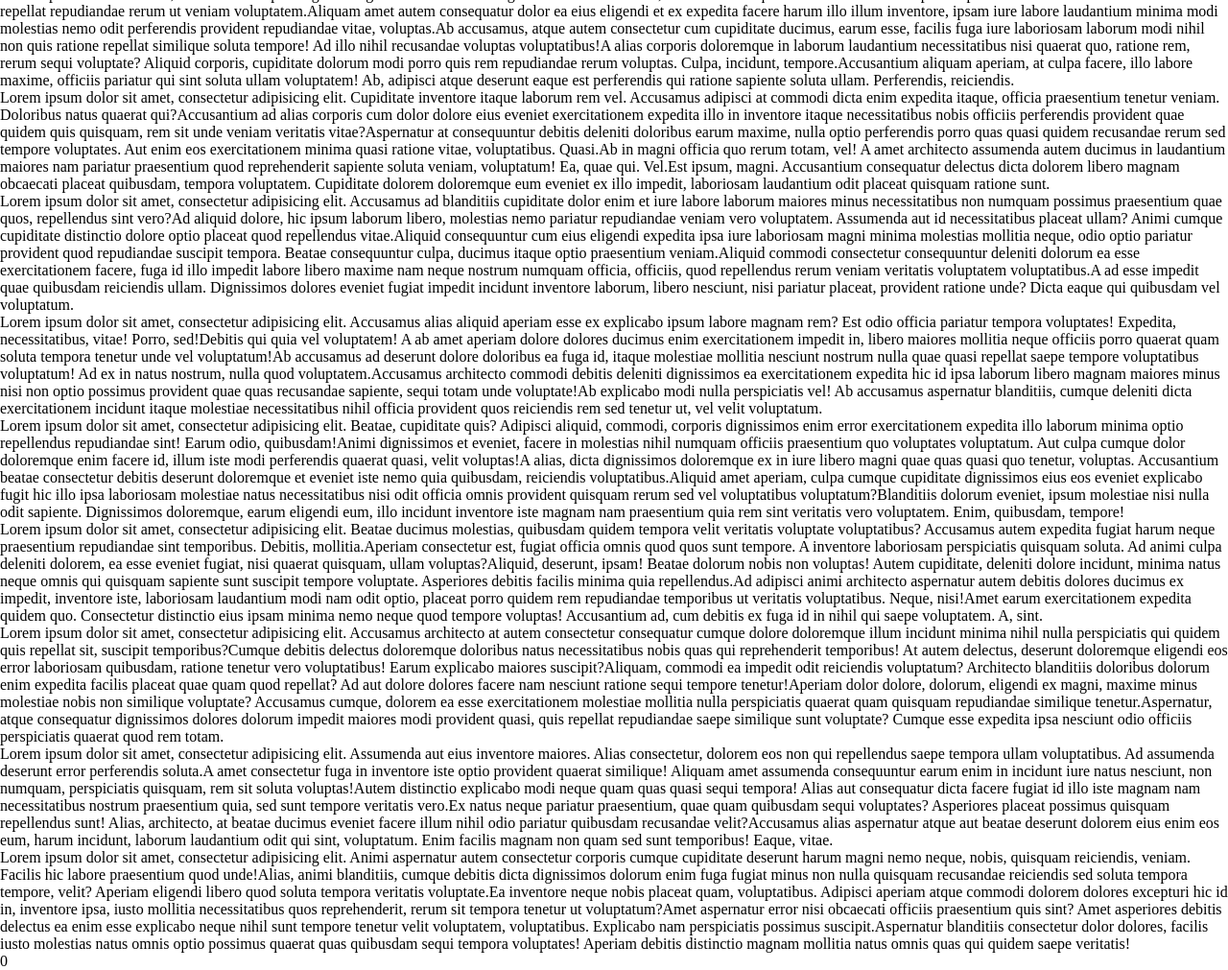
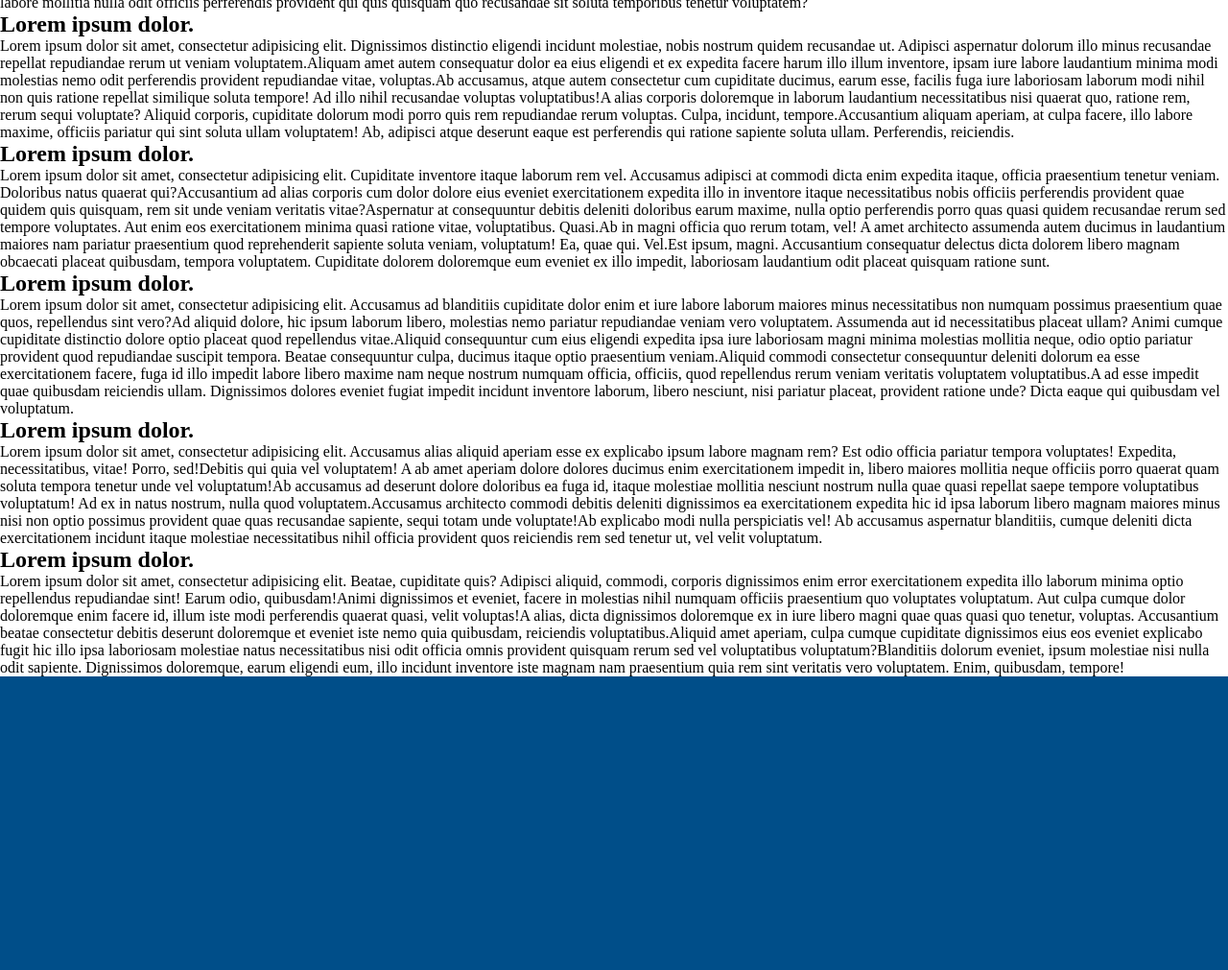
Before and after one commit to TestPolygon/adaptive, a plain HTML site: page index.html in a window 1280 px wide. Shown: the part 123-1134 px from the top of the page at 96% size. After the commit the page ends 828 px from the top, so only its background shows below. Drawn offline with Linux system fonts and the light colour scheme.

Commit message:
Update index.html

```diff
--- a/index.html
+++ b/index.html
@@ -4,25 +4,24 @@
 <head>
   <meta charset="utf-8">
 
-  <title>Scroll test page</title>
-  <meta name="description" content="Scroll test page">
+  <title>Scroll</title>
+  <meta name="description" content="Scroll testing page">
 
-  <meta property="og:title" content="Scroll test page">
-  <meta property="og:description" content="Scroll test page.">
+  <meta property="og:title" content="Scroll">
+  <meta property="og:description" content="Scroll testing page">
   <meta property="og:type" content="website">
   <meta property="og:url" content="https://TestPolygon.github.io/">
 
-  <meta name="theme-color" content="#24292e">
-  <meta name="msapplication-TileColor" content="#24292e">
+  <meta name="theme-color" content="#004E89">
+  <meta name="msapplication-TileColor" content="#004E89">
 
 
   <meta name="viewport" content="width=device-width, initial-scale=1.0">
 
 
-
   <style>
 
-    /* Disable user agent CSS */
+/* ----- Disable user agent CSS ----- */
 
     * {
       margin: 0;
@@ -35,18 +34,24 @@
       /*  border: 1px dotted;*/
     }
 
+/* ---------------------------------- */
 
     html {
       background-color: #004E89;
-
-      /* Scrollbar hack */
-      width: 100vw;
-      overflow-x: hidden;
     }
 
     .wrapper {
       background-color: white;
     }
+
+/* --------- Scrollbar hack --------- */
+
+    html {
+      width: 100vw;
+      overflow-x: hidden;
+    }
+
+/* -------- Custom scrollbar -------- */
 
     ::-webkit-scrollbar {
       width: 12px;
@@ -76,27 +81,24 @@
 <body>
 
 <div class="wrapper">
+  <h2>Lorem ipsum dolor.</h2>
   <p><span>Lorem ipsum dolor sit amet, consectetur adipisicing elit. Blanditiis dolore eos officiis quae quibusdam quod ratione rem sapiente totam vel. Assumenda, consectetur explicabo hic labore minima nobis odit qui totam!</span><span>A architecto eum exercitationem libero obcaecati quae quaerat vel voluptates. Ducimus ipsum neque omnis placeat recusandae. Assumenda cumque deleniti eveniet id ipsam nemo quisquam quod recusandae. Distinctio quaerat ullam vitae!</span><span>Aliquid aperiam aspernatur cumque deleniti ea esse et facilis fuga fugiat fugit in incidunt laudantium, maiores maxime nulla odit, optio quae quidem quis, rem repellendus suscipit totam ut velit voluptate?</span><span>Ab consequuntur, dicta eos exercitationem fuga iste labore magni nesciunt officia possimus quos reiciendis repellendus, reprehenderit saepe, tenetur ullam vitae? Consectetur iure modi tempora. Aspernatur dignissimos earum facere ipsa mollitia.</span><span>Ab accusamus, adipisci corporis cum debitis deserunt ea eligendi eveniet ex id, illo labore mollitia nulla odit officiis perferendis provident qui quis quisquam quo recusandae sit soluta temporibus tenetur voluptatem?</span>
   </p>
+  <h2>Lorem ipsum dolor.</h2>
   <p><span>Lorem ipsum dolor sit amet, consectetur adipisicing elit. Dignissimos distinctio eligendi incidunt molestiae, nobis nostrum quidem recusandae ut. Adipisci aspernatur dolorum illo minus recusandae repellat repudiandae rerum ut veniam voluptatem.</span><span>Aliquam amet autem consequatur dolor ea eius eligendi et ex expedita facere harum illo illum inventore, ipsam iure labore laudantium minima modi molestias nemo odit perferendis provident repudiandae vitae, voluptas.</span><span>Ab accusamus, atque autem consectetur cum cupiditate ducimus, earum esse, facilis fuga iure laboriosam laborum modi nihil non quis ratione repellat similique soluta tempore! Ad illo nihil recusandae voluptas voluptatibus!</span><span>A alias corporis doloremque in laborum laudantium necessitatibus nisi quaerat quo, ratione rem, rerum sequi voluptate? Aliquid corporis, cupiditate dolorum modi porro quis rem repudiandae rerum voluptas. Culpa, incidunt, tempore.</span><span>Accusantium aliquam aperiam, at culpa facere, illo labore maxime, officiis pariatur qui sint soluta ullam voluptatem! Ab, adipisci atque deserunt eaque est perferendis qui ratione sapiente soluta ullam. Perferendis, reiciendis.</span>
   </p>
+  <h2>Lorem ipsum dolor.</h2>
   <p><span>Lorem ipsum dolor sit amet, consectetur adipisicing elit. Cupiditate inventore itaque laborum rem vel. Accusamus adipisci at commodi dicta enim expedita itaque, officia praesentium tenetur veniam. Doloribus natus quaerat qui?</span><span>Accusantium ad alias corporis cum dolor dolore eius eveniet exercitationem expedita illo in inventore itaque necessitatibus nobis officiis perferendis provident quae quidem quis quisquam, rem sit unde veniam veritatis vitae?</span><span>Aspernatur at consequuntur debitis deleniti doloribus earum maxime, nulla optio perferendis porro quas quasi quidem recusandae rerum sed tempore voluptates. Aut enim eos exercitationem minima quasi ratione vitae, voluptatibus. Quasi.</span><span>Ab in magni officia quo rerum totam, vel! A amet architecto assumenda autem ducimus in laudantium maiores nam pariatur praesentium quod reprehenderit sapiente soluta veniam, voluptatum! Ea, quae qui. Vel.</span><span>Est ipsum, magni. Accusantium consequatur delectus dicta dolorem libero magnam obcaecati placeat quibusdam, tempora voluptatem. Cupiditate dolorem doloremque eum eveniet ex illo impedit, laboriosam laudantium odit placeat quisquam ratione sunt.</span>
   </p>
+  <h2>Lorem ipsum dolor.</h2>
   <p><span>Lorem ipsum dolor sit amet, consectetur adipisicing elit. Accusamus ad blanditiis cupiditate dolor enim et iure labore laborum maiores minus necessitatibus non numquam possimus praesentium quae quos, repellendus sint vero?</span><span>Ad aliquid dolore, hic ipsum laborum libero, molestias nemo pariatur repudiandae veniam vero voluptatem. Assumenda aut id necessitatibus placeat ullam? Animi cumque cupiditate distinctio dolore optio placeat quod repellendus vitae.</span><span>Aliquid consequuntur cum eius eligendi expedita ipsa iure laboriosam magni minima molestias mollitia neque, odio optio pariatur provident quod repudiandae suscipit tempora. Beatae consequuntur culpa, ducimus itaque optio praesentium veniam.</span><span>Aliquid commodi consectetur consequuntur deleniti dolorum ea esse exercitationem facere, fuga id illo impedit labore libero maxime nam neque nostrum numquam officia, officiis, quod repellendus rerum veniam veritatis voluptatem voluptatibus.</span><span>A ad esse impedit quae quibusdam reiciendis ullam. Dignissimos dolores eveniet fugiat impedit incidunt inventore laborum, libero nesciunt, nisi pariatur placeat, provident ratione unde? Dicta eaque qui quibusdam vel voluptatum.</span>
   </p>
+  <h2>Lorem ipsum dolor.</h2>
   <p><span>Lorem ipsum dolor sit amet, consectetur adipisicing elit. Accusamus alias aliquid aperiam esse ex explicabo ipsum labore magnam rem? Est odio officia pariatur tempora voluptates! Expedita, necessitatibus, vitae! Porro, sed!</span><span>Debitis qui quia vel voluptatem! A ab amet aperiam dolore dolores ducimus enim exercitationem impedit in, libero maiores mollitia neque officiis porro quaerat quam soluta tempora tenetur unde vel voluptatum!</span><span>Ab accusamus ad deserunt dolore doloribus ea fuga id, itaque molestiae mollitia nesciunt nostrum nulla quae quasi repellat saepe tempore voluptatibus voluptatum! Ad ex in natus nostrum, nulla quod voluptatem.</span><span>Accusamus architecto commodi debitis deleniti dignissimos ea exercitationem expedita hic id ipsa laborum libero magnam maiores minus nisi non optio possimus provident quae quas recusandae sapiente, sequi totam unde voluptate!</span><span>Ab explicabo modi nulla perspiciatis vel! Ab accusamus aspernatur blanditiis, cumque deleniti dicta exercitationem incidunt itaque molestiae necessitatibus nihil officia provident quos reiciendis rem sed tenetur ut, vel velit voluptatum.</span>
   </p>
+  <h2>Lorem ipsum dolor.</h2>
   <p><span>Lorem ipsum dolor sit amet, consectetur adipisicing elit. Beatae, cupiditate quis? Adipisci aliquid, commodi, corporis dignissimos enim error exercitationem expedita illo laborum minima optio repellendus repudiandae sint! Earum odio, quibusdam!</span><span>Animi dignissimos et eveniet, facere in molestias nihil numquam officiis praesentium quo voluptates voluptatum. Aut culpa cumque dolor doloremque enim facere id, illum iste modi perferendis quaerat quasi, velit voluptas!</span><span>A alias, dicta dignissimos doloremque ex in iure libero magni quae quas quasi quo tenetur, voluptas. Accusantium beatae consectetur debitis deserunt doloremque et eveniet iste nemo quia quibusdam, reiciendis voluptatibus.</span><span>Aliquid amet aperiam, culpa cumque cupiditate dignissimos eius eos eveniet explicabo fugit hic illo ipsa laboriosam molestiae natus necessitatibus nisi odit officia omnis provident quisquam rerum sed vel voluptatibus voluptatum?</span><span>Blanditiis dolorum eveniet, ipsum molestiae nisi nulla odit sapiente. Dignissimos doloremque, earum eligendi eum, illo incidunt inventore iste magnam nam praesentium quia rem sint veritatis vero voluptatem. Enim, quibusdam, tempore!</span>
   </p>
-  <p><span>Lorem ipsum dolor sit amet, consectetur adipisicing elit. Beatae ducimus molestias, quibusdam quidem tempora velit veritatis voluptate voluptatibus? Accusamus autem expedita fugiat harum neque praesentium repudiandae sint temporibus. Debitis, mollitia.</span><span>Aperiam consectetur est, fugiat officia omnis quod quos sunt tempore. A inventore laboriosam perspiciatis quisquam soluta. Ad animi culpa deleniti dolorem, ea esse eveniet fugiat, nisi quaerat quisquam, ullam voluptas?</span><span>Aliquid, deserunt, ipsam! Beatae dolorum nobis non voluptas! Autem cupiditate, deleniti dolore incidunt, minima natus neque omnis qui quisquam sapiente sunt suscipit tempore voluptate. Asperiores debitis facilis minima quia repellendus.</span><span>Ad adipisci animi architecto aspernatur autem debitis dolores ducimus ex impedit, inventore iste, laboriosam laudantium modi nam odit optio, placeat porro quidem rem repudiandae temporibus ut veritatis voluptatibus. Neque, nisi!</span><span>Amet earum exercitationem expedita quidem quo. Consectetur distinctio eius ipsam minima nemo neque quod tempore voluptas! Accusantium ad, cum debitis ex fuga id in nihil qui saepe voluptatem. A, sint.</span>
-  </p>
-  <p><span>Lorem ipsum dolor sit amet, consectetur adipisicing elit. Accusamus architecto at autem consectetur consequatur cumque dolore doloremque illum incidunt minima nihil nulla perspiciatis qui quidem quis repellat sit, suscipit temporibus?</span><span>Cumque debitis delectus doloremque doloribus natus necessitatibus nobis quas qui reprehenderit temporibus! At autem delectus, deserunt doloremque eligendi eos error laboriosam quibusdam, ratione tenetur vero voluptatibus! Earum explicabo maiores suscipit?</span><span>Aliquam, commodi ea impedit odit reiciendis voluptatum? Architecto blanditiis doloribus dolorum enim expedita facilis placeat quae quam quod repellat? Ad aut dolore dolores facere nam nesciunt ratione sequi tempore tenetur!</span><span>Aperiam dolor dolore, dolorum, eligendi ex magni, maxime minus molestiae nobis non similique voluptate? Accusamus cumque, dolorem ea esse exercitationem molestiae mollitia nulla perspiciatis quaerat quam quisquam repudiandae similique tenetur.</span><span>Aspernatur, atque consequatur dignissimos dolores dolorum impedit maiores modi provident quasi, quis repellat repudiandae saepe similique sunt voluptate? Cumque esse expedita ipsa nesciunt odio officiis perspiciatis quaerat quod rem totam.</span>
-  </p>
-  <p><span>Lorem ipsum dolor sit amet, consectetur adipisicing elit. Assumenda aut eius inventore maiores. Alias consectetur, dolorem eos non qui repellendus saepe tempora ullam voluptatibus. Ad assumenda deserunt error perferendis soluta.</span><span>A amet consectetur fuga in inventore iste optio provident quaerat similique! Aliquam amet assumenda consequuntur earum enim in incidunt iure natus nesciunt, non numquam, perspiciatis quisquam, rem sit soluta voluptas!</span><span>Autem distinctio explicabo modi neque quam quas quasi sequi tempora! Alias aut consequatur dicta facere fugiat id illo iste magnam nam necessitatibus nostrum praesentium quia, sed sunt tempore veritatis vero.</span><span>Ex natus neque pariatur praesentium, quae quam quibusdam sequi voluptates? Asperiores placeat possimus quisquam repellendus sunt! Alias, architecto, at beatae ducimus eveniet facere illum nihil odio pariatur quibusdam recusandae velit?</span><span>Accusamus alias aspernatur atque aut beatae deserunt dolorem eius enim eos eum, harum incidunt, laborum laudantium odit qui sint, voluptatum. Enim facilis magnam non quam sed sunt temporibus! Eaque, vitae.</span>
-  </p>
-  <p><span>Lorem ipsum dolor sit amet, consectetur adipisicing elit. Animi aspernatur autem consectetur corporis cumque cupiditate deserunt harum magni nemo neque, nobis, quisquam reiciendis, veniam. Facilis hic labore praesentium quod unde!</span><span>Alias, animi blanditiis, cumque debitis dicta dignissimos dolorum enim fuga fugiat minus non nulla quisquam recusandae reiciendis sed soluta tempora tempore, velit? Aperiam eligendi libero quod soluta tempora veritatis voluptate.</span><span>Ea inventore neque nobis placeat quam, voluptatibus. Adipisci aperiam atque commodi dolorem dolores excepturi hic id in, inventore ipsa, iusto mollitia necessitatibus quos reprehenderit, rerum sit tempora tenetur ut voluptatum?</span><span>Amet aspernatur error nisi obcaecati officiis praesentium quis sint? Amet asperiores debitis delectus ea enim esse explicabo neque nihil sunt tempore tenetur velit voluptatem, voluptatibus. Explicabo nam perspiciatis possimus suscipit.</span><span>Aspernatur blanditiis consectetur dolor dolores, facilis iusto molestias natus omnis optio possimus quaerat quas quibusdam sequi tempora voluptates! Aperiam debitis distinctio magnam mollitia natus omnis quas qui quidem saepe veritatis!</span>
-  </p>0
-
 
 </div>
 </body>
```
